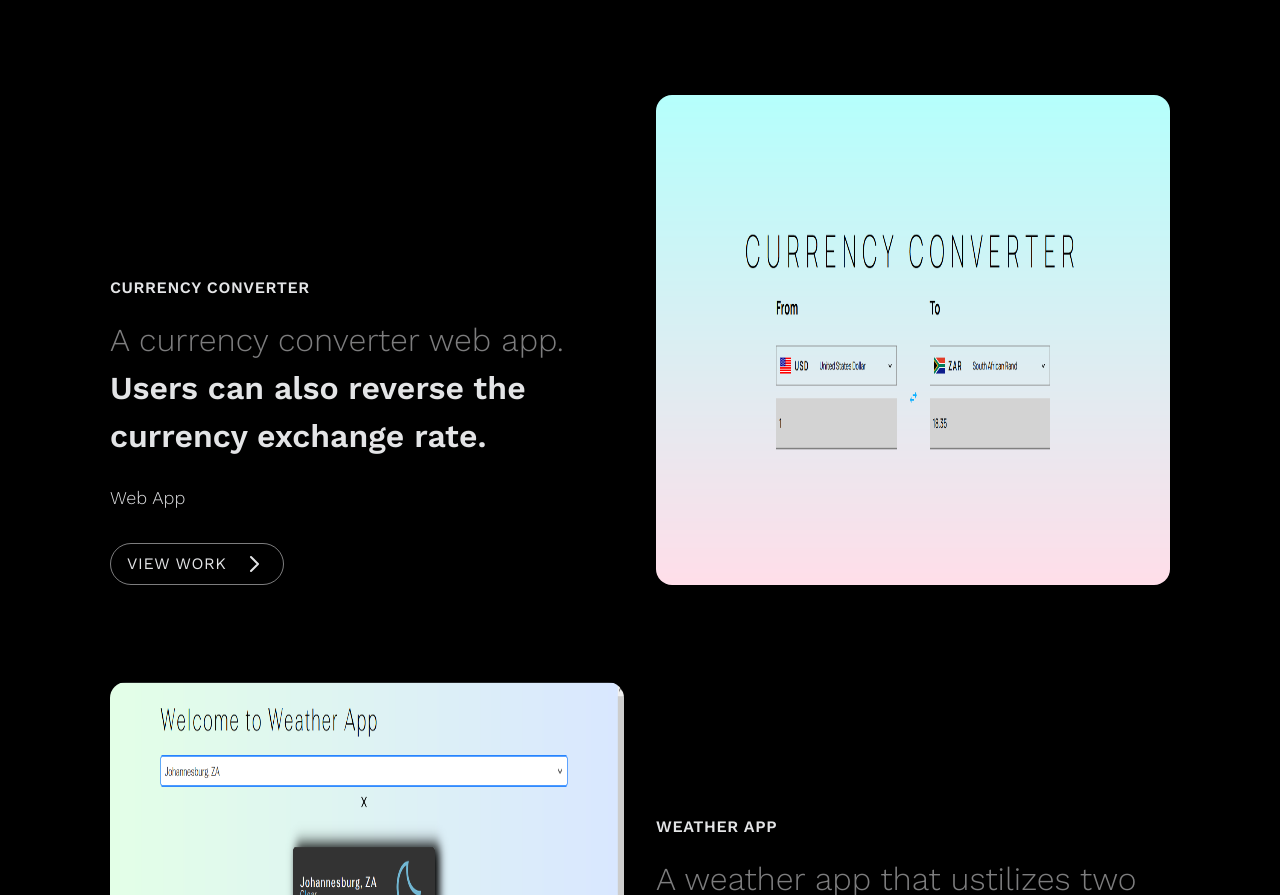
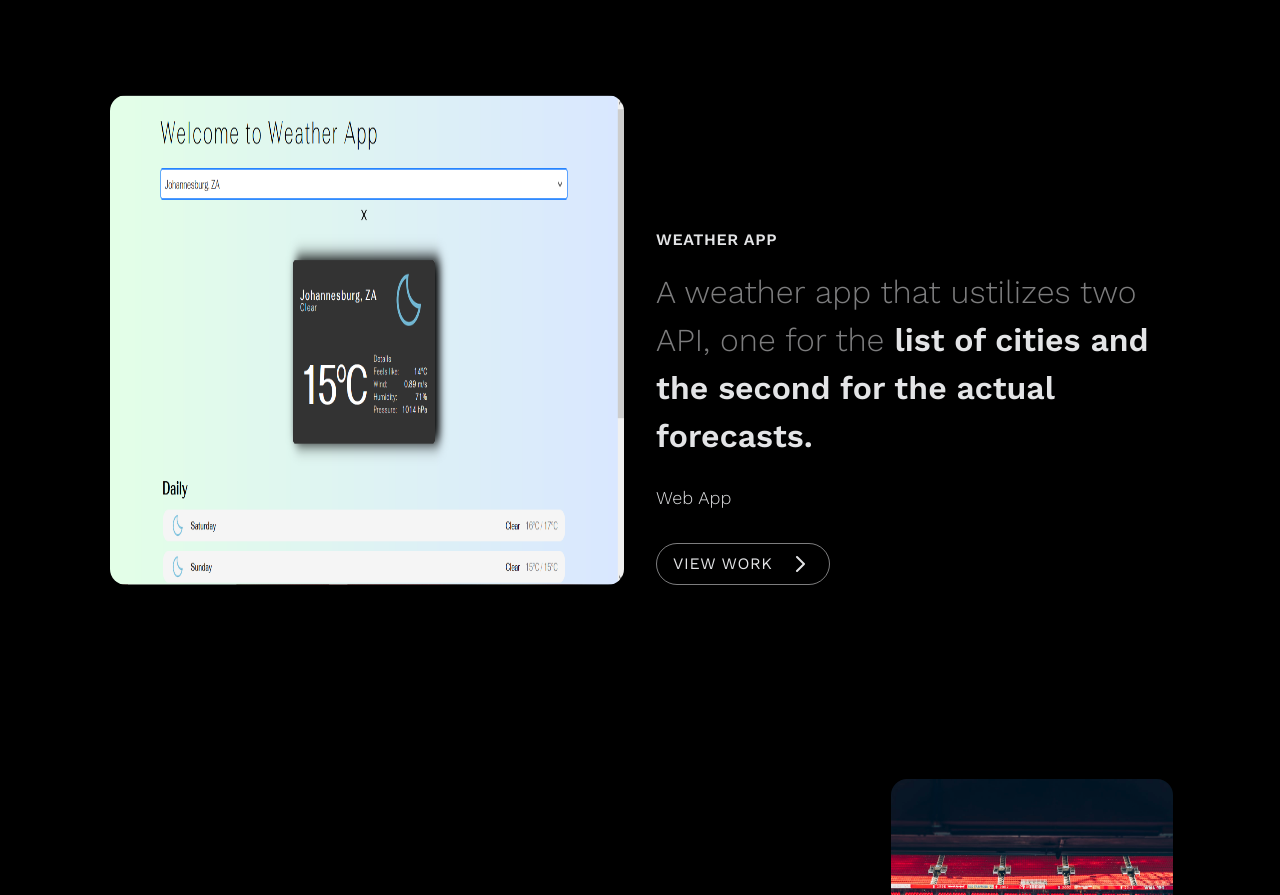
Before and after one commit to 59MrRobot/portfolio, a React (Create React App) app: page / in a window 1280 px wide. Shown: the part 4266-5161 px from the top of the page. Built offline with nearby package versions, Linux system fonts and the light colour scheme.

Commit message:
removed currency converter project

```diff
--- a/src/components/Work/Work.tsx
+++ b/src/components/Work/Work.tsx
@@ -147,7 +147,7 @@ export const Work: React.FC = React.memo(
               </div>
             </div>
 
-            <div className="work__project">
+            {/* <div className="work__project">
               <div className="work__project-text">
                 <h4 className="work__project-title">Currency Converter</h4>
 
@@ -172,7 +172,7 @@ export const Work: React.FC = React.memo(
                 alt=""
                 className="work__project-image"
               />
-            </div>
+            </div> */}
 
             <div className="work__project">
               <img
```
